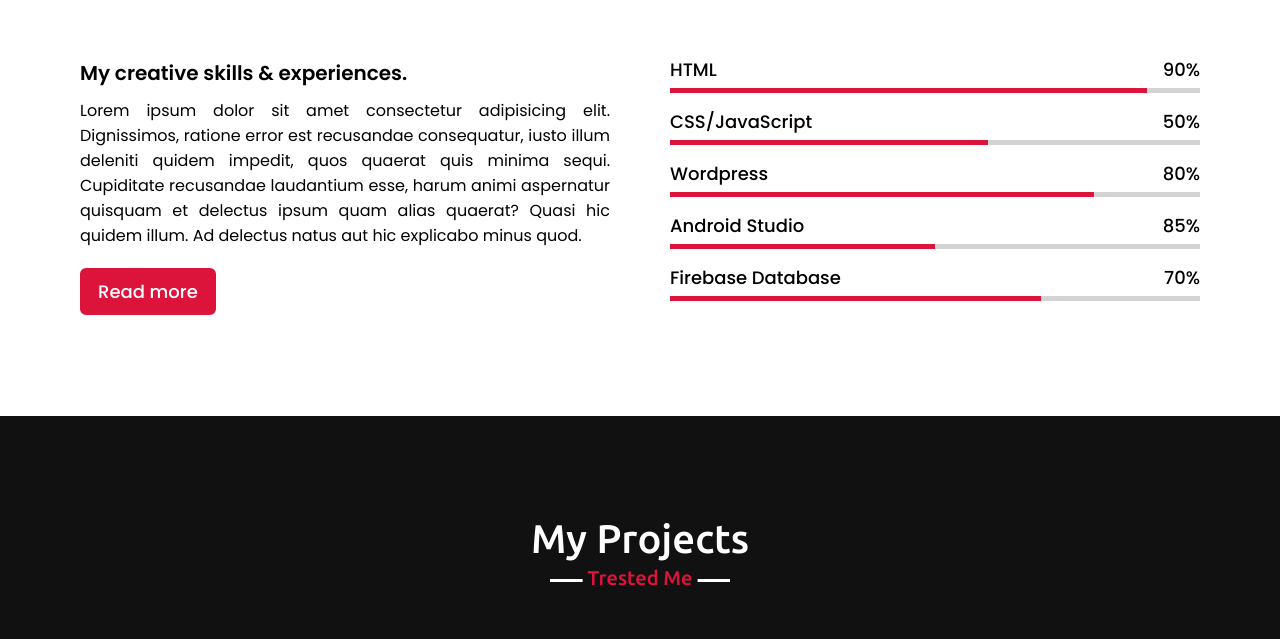
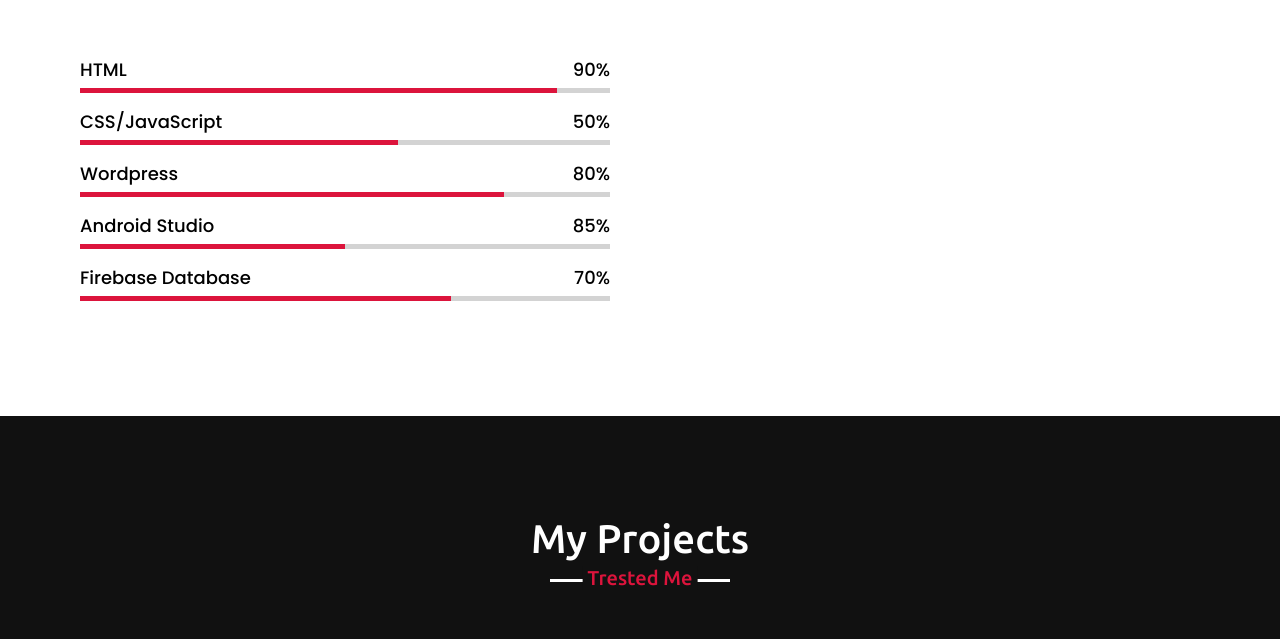
Before and after one commit to LokeshReddy00/Lokesh-Reddy, a plain HTML site: page index.html in a window 1280 px wide. Shown: the part 2348-2987 px from the top of the page. Drawn offline with nearby package versions, Linux system fonts and the light colour scheme.

Commit message:
Update index.html

```diff
--- a/index.html
+++ b/index.html
@@ -95,11 +95,11 @@
         <div class="max-width">
             <h2 class="title">My skills</h2>
             <div class="skills-content">
-                <div class="column left">
+<!--                 <div class="column left">
                     <div class="text">My creative skills & experiences.</div>
-                    <p>Lorem ipsum dolor sit amet consectetur adipisicing elit. Dignissimos, ratione error est recusandae consequatur, iusto illum deleniti quidem impedit, quos quaerat quis minima sequi. Cupiditate recusandae laudantium esse, harum animi aspernatur quisquam et delectus ipsum quam alias quaerat? Quasi hic quidem illum. Ad delectus natus aut hic explicabo minus quod.</p>
+                    <p></p>
                     <a href="#">Read more</a>
-                </div>
+                </div> -->
                 <div class="column right">
                     <div class="bars">
                         <div class="info">
```
